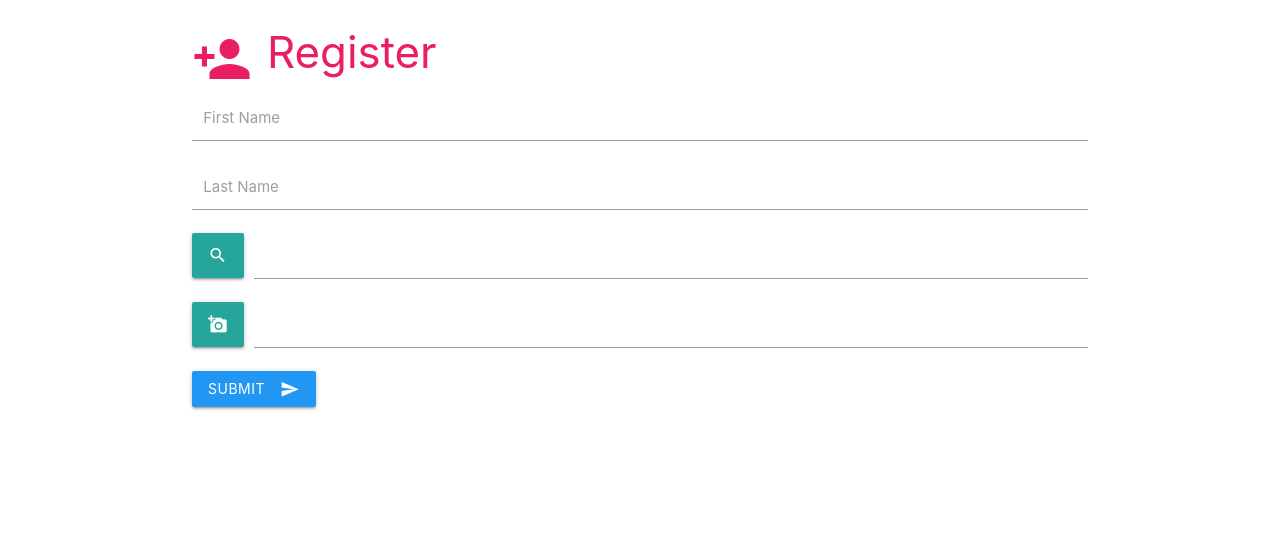
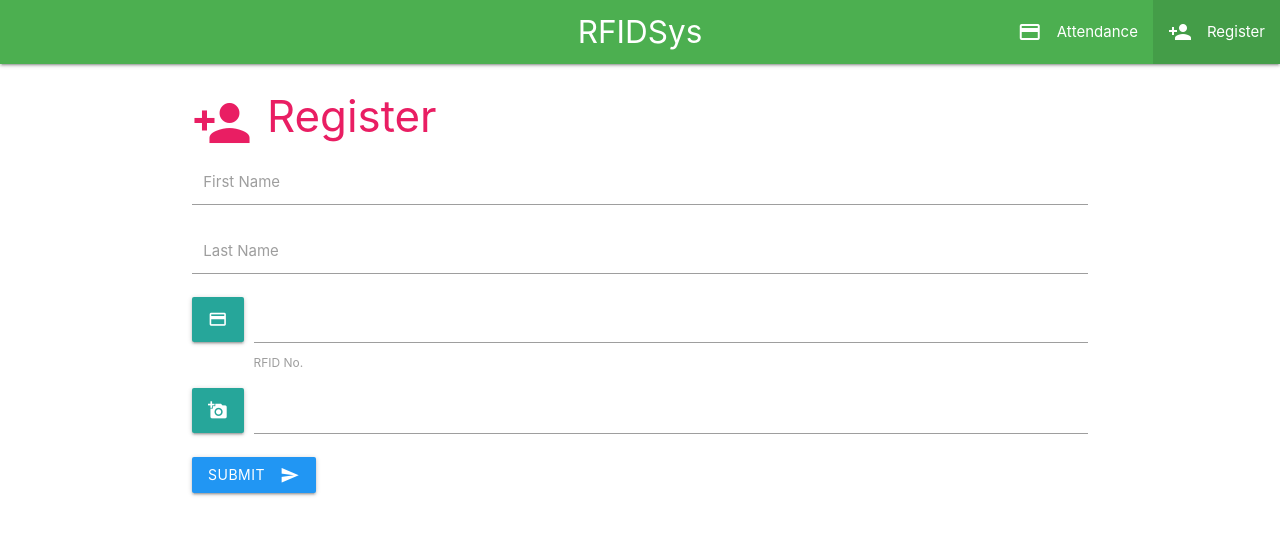
Before and after one commit to mboy1011/RFIDSys, a Flask app: page /register in a window 1280 px wide. Shown: the top 535 px of the page. Run offline with Flask 2, Linux system fonts and the light colour scheme.

Commit message:
Fixes Bugs and Issues

```diff
--- a/main.py
+++ b/main.py
@@ -5,6 +5,7 @@ import sys
 from mfrc522 import SimpleMFRC522
 import netifaces as ni
 from sqlalchemy import create_engine
+from sqlalchemy.orm import sessionmaker, scoped_session
 import json,time,signal,werkzeug,os
 from func_timeout import func_set_timeout,func_timeout
 from werkzeug.utils import secure_filename
@@ -36,9 +37,11 @@ socketio = SocketIO(app,async_mode=async_mode)
 reader = SimpleMFRC522()
 
 # Network Interface
-ip = ni.ifaddresses('eth0')[ni.AF_INET][0]['addr']
+ip = ni.ifaddresses('wlan0')[ni.AF_INET][0]['addr']
+
+# SQLAlchemy DB Connection
 engine = create_engine('mysql+mysqldb://root:password@localhost:3306/db_rfidsys')
-db = engine.connect()
+db = scoped_session(sessionmaker(bind=engine))
 # File Upload
 UPLOAD_FOLDER = './static/assets/img/'
 ALLOWED_EXTENSIONS = {'png', 'jpg', 'jpeg'}
@@ -51,21 +54,30 @@ def add_stud():
     fname = request.form['fname']
     rfid = request.form['rfid_no']
     if request.method == 'POST':
-        # check if the post request has the file part
-        if 'file' not in request.files:
-            data = {'data':'No file part'}
+        result = db.execute(f"SELECT * FROM tbl_useraccounts WHERE rfid_no = {rfid}").fetchall()
+        if result:
+            data = {'data':'Already Registered!'}
             return render_template('register.html',data=data)
-        file = request.files['file']
-        # if user does not select file, browser also
-        # submit a empty part without filename
-        if file.filename == '':
-            data = {'data':'No selected file'}
-            return render_template('register.html',data=data)
-        if file and allowed_file(file.filename):
-            filename = secure_filename(file.filename)
-            file.save(os.path.join(app.config['UPLOAD_FOLDER'], filename))
-            return render_template('register.html',data=filename)
-        return f'''Full Name:{lname+fname} RFID No:{rfid}'''
+        else:
+            # check if the post request has the file part
+            if 'file' not in request.files:
+                data = {'data':'No file part'}
+                return render_template('register.html',data=data)
+            file = request.files['file']
+            # if user does not select file, browser also
+            # submit a empty part without filename
+            if file.filename == '':
+                data = {'data':'No selected file'}
+                return render_template('register.html',data=data)
+            if file and allowed_file(file.filename):
+                filename = secure_filename(file.filename)
+                file.save(os.path.join(app.config['UPLOAD_FOLDER'], filename))
+                imgurl = '/static/assets/img/'+filename
+                query = db.execute(f"INSERT INTO tbl_useraccounts (rfid_no,fname,lname,img) VALUES ('{rfid}','{fname}','{lname}','{imgurl}')")
+                db.commit()
+                data = {'data':'Successfully Registered!'}
+                return render_template('register.html',data=data)
+
     else:
         return redirect('/register')
 @app.route('/')
--- a/templates/register.html
+++ b/templates/register.html
@@ -15,7 +15,21 @@
 </head>
 <body>
     <header>
+            <nav>
+            <div class="nav-wrapper green white-text">
+                <a href="#!" class="brand-logo center">RFIDSys</a>
+                <a href="#" data-target="mobile-demo" class="sidenav-trigger"><i class="material-icons">menu</i></a>
+                <ul class="right hide-on-med-and-down">
+                    <li class=""><a href="/">Attendance <i class="material-icons left">credit_card</i></a></li>
+                    <li class="active"><a href="/register">Register <i class="material-icons left">person_add</i></a></li>
+                </ul>
+            </div>
+            </nav>
 
+            <ul class="sidenav" id="mobile-demo">
+                <li class=""><a href="/">Attendance <i class="material-icons left">credit_card</i></a></li>
+                <li class="active"><a href="/register">Register <i class="material-icons left">person_add</i></a></li>
+            </ul>
     </header>
     <main>
         <div class="container">
@@ -31,10 +45,11 @@
                 </div>
                 <div class="file-field input-field">
                     <div class="btn" id="chkBtn">
-                        <span><i class="material-icons">search</i></span>
+                        <span><i class="material-icons">credit_card</i></span>
                     </div>
                     <div class="file-path-wrapper ">
                         <input type="number" class="file-path validate" id="rfid_no" name="rfid_no" required>
+                        <label for="rfid_no">RFID No.</label>
                     </div>
                 </div>
                 <div class="file-field input-field">
```
Also changed, not shown: templates/login.html (+23 -5 lines), static/assets/img/03iJLQaoQI66YJuQk.jpg (added), static/assets/img/626651-Elliot_Mr._Robot-Henrique_Petrus-Mr._Robot-artwork-simple_background-748x421.jpg (added), static/assets/img/cbb941ee2a76f60aabf7c4a900648f70.jpg (added), static/assets/img/dev-black.png (added), static/assets/img/fsoc_onion.png (added).
